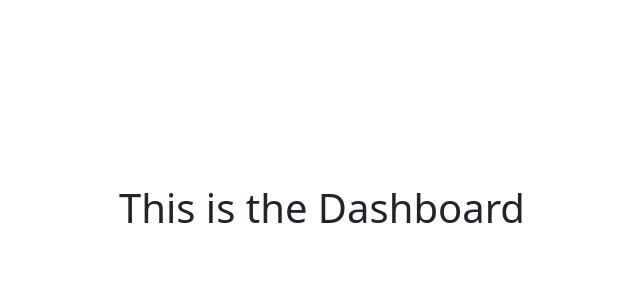
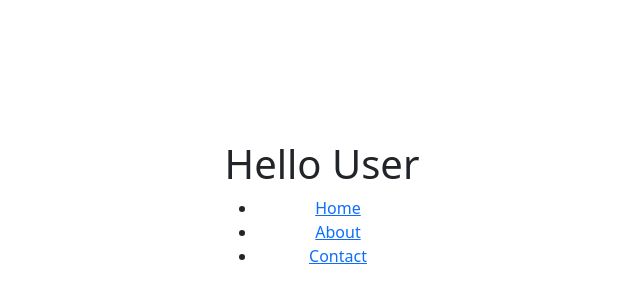
Before and after one commit to IT3133-Project/Day-08-Practical, a React (Create React App) app in the folder day08/: page /dash in a window 1280 px wide. Shown: the part 188-488 px from the top of the page, without its empty margins (318-958 px from the left). Built offline with nearby package versions, Linux system fonts and the light colour scheme.

Commit message:
feat: add navigation and routing to Dashboard component

```diff
--- a/day08/src/components/Dashboard.js
+++ b/day08/src/components/Dashboard.js
@@ -1,7 +1,31 @@
-export default function Dashboard(){
+import Home from './Home';
+import ContactUs from './ContactUs';
+import AboutUs from './AboutUs';
+import { Routes, Route, Link } from 'react-router-dom';
+
+
+export default function Dashboard() {
     return (
         <div>
-            <h1>This is the Dashboard</h1>
+            <h1>Hello User</h1>
+            <div>
+
+                <nav>
+                    <ul>
+                        <li><Link to="home">Home</Link></li>
+                        <li><Link to="about">About</Link></li>
+                        <li><Link to="contact">Contact</Link></li>
+                    </ul>
+                </nav>
+                <Routes>
+                    <Route path="home" element={<Home />}> </Route>
+                    <Route path="about" element={<AboutUs />}> </Route>
+                    <Route path="contact" element={<ContactUs />}> </Route>
+                </Routes>
+
+
+
+            </div>
         </div>
     );
 }
```
